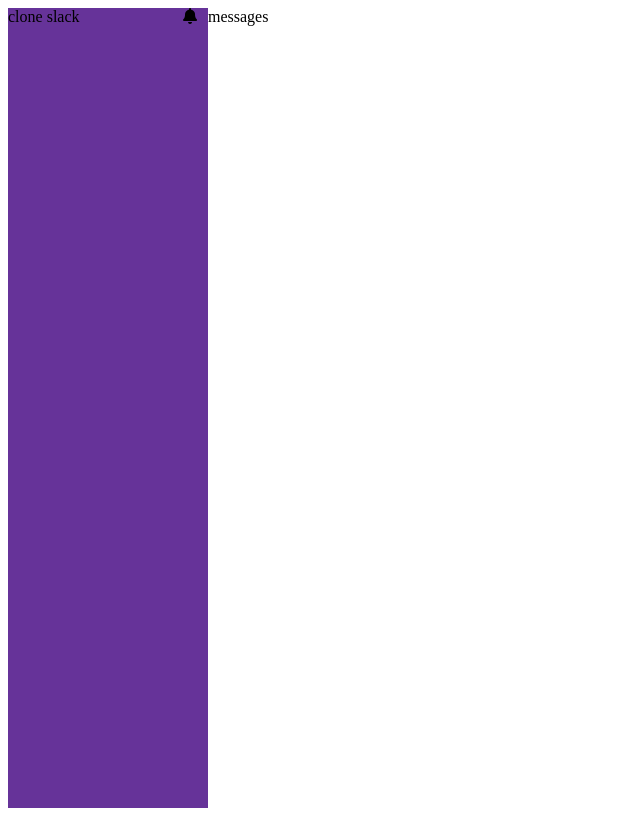
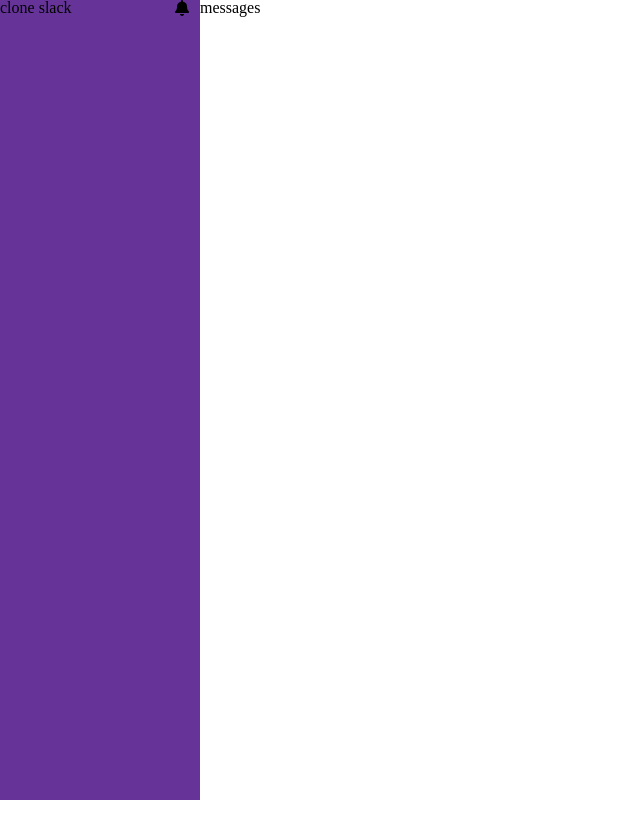
Before and after one commit to YasirHasn9/real-time-chat, a React (Create React App) app: page / in a window 1280 px wide. Shown: the whole page, without its empty margins (0-640 px from the left). Built offline with nearby package versions, Linux system fonts and the light colour scheme.

Commit message:
apply global style

```diff
--- a/src/components/layout/Layout.tsx
+++ b/src/components/layout/Layout.tsx
@@ -1,3 +1,6 @@
+// global styled
+import {GlobalStyle} from "../../global/styled.global"
+
 // components
 import {SidebarContainer}  from "../sidebar/Sidebar"
 // styled
@@ -7,6 +10,7 @@
 export function Layout (){
     return (
         <Container>
+            <GlobalStyle />
             <SidebarContainer />
             <div>messages</div>
         </Container>
--- /dev/null
+++ b/src/global/styled.global.ts
@@ -0,0 +1,56 @@
+import {createGlobalStyle} from "styled-components"
+
+
+export const GlobalStyle = createGlobalStyle`
+    /* http://meyerweb.com/eric/tools/css/reset/
+   v2.0 | 20110126
+   License: none (public domain)
+*/
+
+html, body, div, span, applet, object, iframe,
+h1, h2, h3, h4, h5, h6, p, blockquote, pre,
+a, abbr, acronym, address, big, cite, code,
+del, dfn, em, img, ins, kbd, q, s, samp,
+small, strike, strong, sub, sup, tt, var,
+b, u, i, center,
+dl, dt, dd, ol, ul, li,
+fieldset, form, label, legend,
+table, caption, tbody, tfoot, thead, tr, th, td,
+article, aside, canvas, details, embed,
+figure, figcaption, footer, header, hgroup,
+menu, nav, output, ruby, section, summary,
+time, mark, audio, video {
+	margin: 0;
+	padding: 0;
+	border: 0;
+    box-sizing:border-box;
+	font-size: 62.5%;
+	font: inherit;
+	vertical-align: baseline;
+}
+/* HTML5 display-role reset for older browsers */
+article, aside, details, figcaption, figure,
+footer, header, hgroup, menu, nav, section {
+	display: block;
+}
+body {
+	line-height: 1;
+}
+ol, ul {
+	list-style: none;
+}
+blockquote, q {
+	quotes: none;
+}
+blockquote:before, blockquote:after,
+q:before, q:after {
+	content: '';
+	content: none;
+}
+table {
+	border-collapse: collapse;
+	border-spacing: 0;
+}
+
+
+`
```
